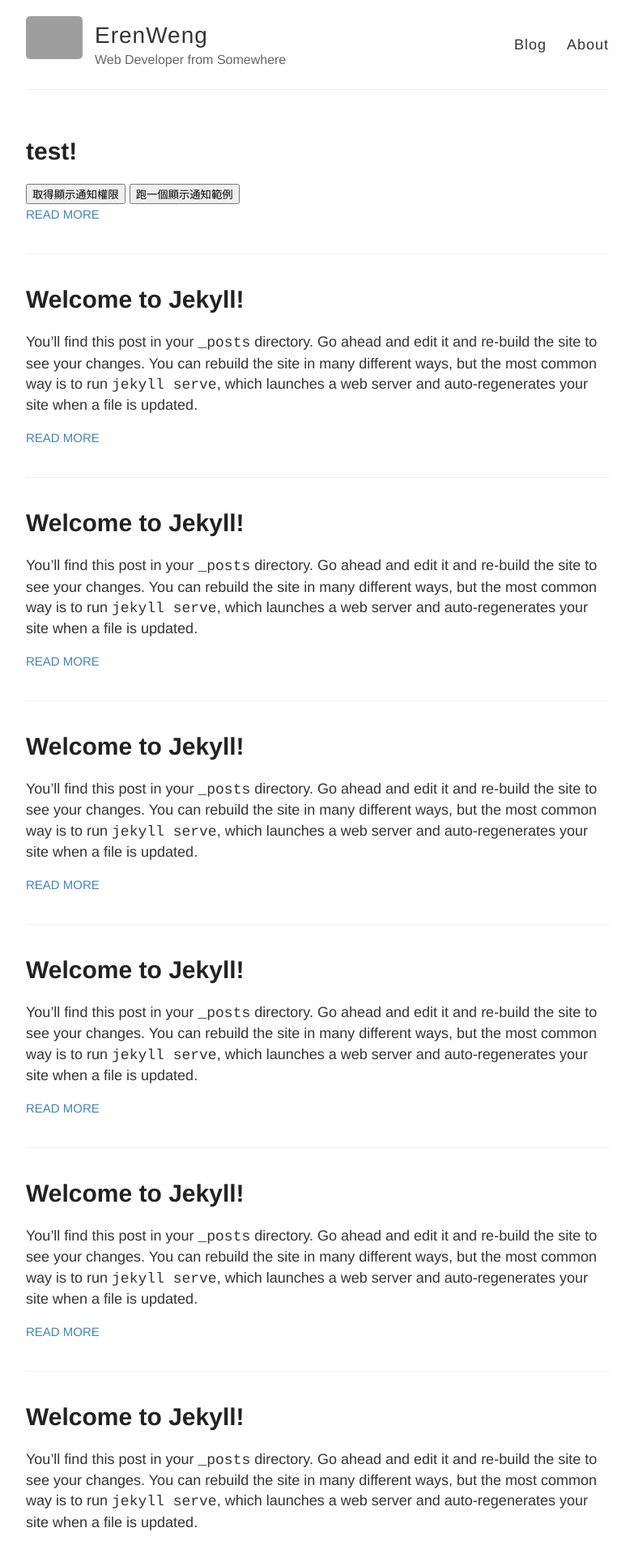
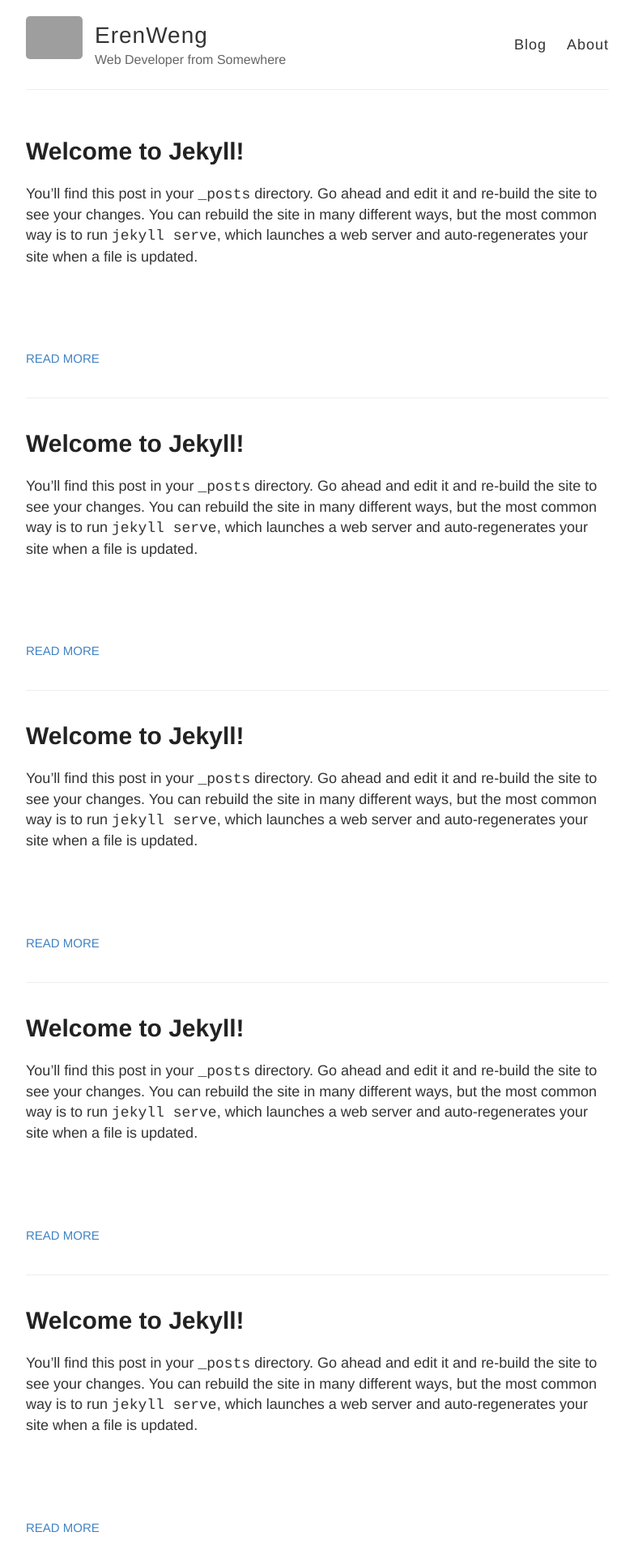
Before and after one commit to ErenWeng/eren_weng-github.io, a Jekyll site: the page built from index.html, in a window 1280 px wide. Shown: the top 1913 px of the page at 81% size, without its empty margins (248-1031 px from the left). Built offline with Jekyll 4.4.1, drawn with Linux system fonts in a browser that asks for light colours; some of the changed lines change nothing that is shown; grey boxes are pictures that could not be loaded.

Commit message:
fix post entry

```diff
--- a/_posts/2020-04-26-test.html
+++ /dev/null
@@ -1,71 +0,0 @@
----
-layout: post
-title: test!
----
-
-<!DOCTYPE html>
-<html lang="en">
-  <head>
-    <meta charset="UTF-8" />
-    <meta name="viewport" content="width=device-width, initial-scale=1.0" />
-    <title>Document</title>
-    <script
-      src="https://code.jquery.com/jquery-3.5.0.min.js"
-      integrity="sha256-xNzN2a4ltkB44Mc/Jz3pT4iU1cmeR0FkXs4pru/JxaQ="
-      crossorigin="anonymous"
-    ></script>
-  </head>
-  <body>
-    <!-- Get Permsiion -->
-    <button type="button" id="btnGetNotification">取得顯示通知權限</button>
-
-    <script>
-      $("#btnGetNotification").click(function () {
-        if (Notification && Notification.permission === "default") {
-          Notification.requestPermission(function (permission) {
-            if (!("permission" in Notification)) {
-              Notification.permission = permission;
-            }
-          });
-        } else if (Notification.permission === "granted") {
-          alert("已經有取得權限了!");
-        } else {
-          alert("請檢查是否你的瀏覽器支援");
-        }
-      });
-    </script>
-
-    <!-- Display Notification -->
-    <button type="button" id="btnShowNotification">跑一個顯示通知範例</button>
-    <script>
-      var notification = null;
-      function ShowNotification(title, body) {
-        notification = new Notification(title, {
-          icon: "/icon/ms-icon-310x310.png",
-          body: body,
-          onclick: function () {
-            parent.focus();
-            window.focus(); //just in case, older browsers
-            this.close();
-          },
-        });
-      }
-
-      $("#btnShowNotification").click(function () {
-        if (Notification && Notification.permission === "default") {
-          Notification.requestPermission(function (permission) {
-            if (!("permission" in Notification)) {
-              Notification.permission = permission;
-            }
-          });
-        } else if (Notification.permission === "granted") {
-          ShowNotification("測試標題", "測試內文");
-          //三秒後自動關閉
-          setTimeout(notification.close.bind(notification), 3000);
-        } else {
-          alert("請檢查是否你的瀏覽器支援");
-        }
-      });
-    </script>
-  </body>
-</html>
--- a/_sass/_reset.scss
+++ b/_sass/_reset.scss
@@ -15,6 +15,10 @@
 
 .posts {
   margin-bottom: 150px;
+}
+
+.entry {
+  margin-bottom: 100px;
 }
 
 html,
```
